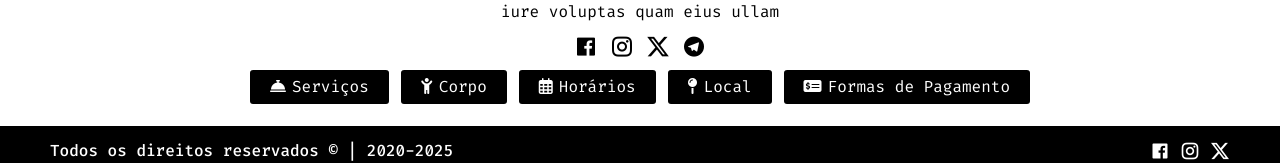
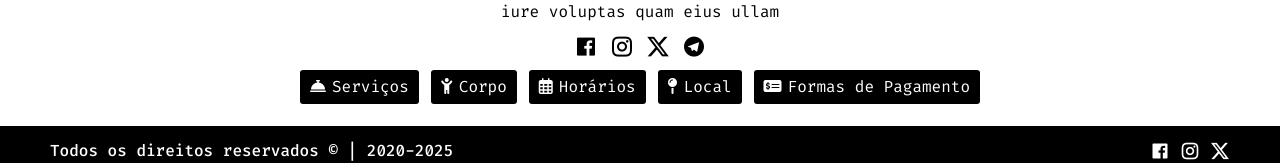
Before and after one commit to DevVittor/Vue3, a Vue app: page /1 in a window 1280 px wide. Shown: the part 438-601 px from the top of the page. Built offline with nearby package versions, Linux system fonts and the light colour scheme.

Commit message:
Reduzi os padding laterias dos buttons

```diff
--- a/src/components/Profile.vue
+++ b/src/components/Profile.vue
@@ -86,29 +86,29 @@ onMounted(() => {
             class="flex flex-wrap justify-center items-center gap-3 pt-[5px]"
           >
             <button
-              class="bg-black pr-[20px] pl-[20px] pt-[5px] pb-[5px] rounded-[3px] text-white"
+              class="bg-black pr-[10px] pl-[10px] pt-[5px] pb-[5px] rounded-[3px] text-white"
             >
               <i class="pr-1.5 text-white fa-solid fa-bell-concierge"></i
               >Serviços
             </button>
             <button
-              class="bg-black pr-[20px] pl-[20px] pt-[5px] pb-[5px] rounded-[3px] text-white"
+              class="bg-black pr-[10px] pl-[10px] pt-[5px] pb-[5px] rounded-[3px] text-white"
             >
               <i class="pr-1.5 text-white fa-solid fa-child-reaching"></i>Corpo
             </button>
             <button
-              class="bg-black pr-[20px] pl-[20px] pt-[5px] pb-[5px] rounded-[3px] text-white"
+              class="bg-black pr-[10px] pl-[10px] pt-[5px] pb-[5px] rounded-[3px] text-white"
             >
               <i class="pr-1.5 text-white fa-regular fa-calendar-days"></i
               >Horários
             </button>
             <button
-              class="bg-black pr-[20px] pl-[20px] pt-[5px] pb-[5px] rounded-[3px] text-white"
+              class="bg-black pr-[10px] pl-[10px] pt-[5px] pb-[5px] rounded-[3px] text-white"
             >
               <i class="pr-1.5 text-white fa-solid fa-map-pin"></i>Local
             </button>
             <button
-              class="bg-black pr-[20px] pl-[20px] pt-[5px] pb-[5px] rounded-[3px] text-white"
+              class="bg-black pr-[10px] pl-[10px] pt-[5px] pb-[5px] rounded-[3px] text-white"
             >
               <i class="pr-1.5 text-white fa-solid fa-money-check-dollar"></i
               >Formas de Pagamento
```
